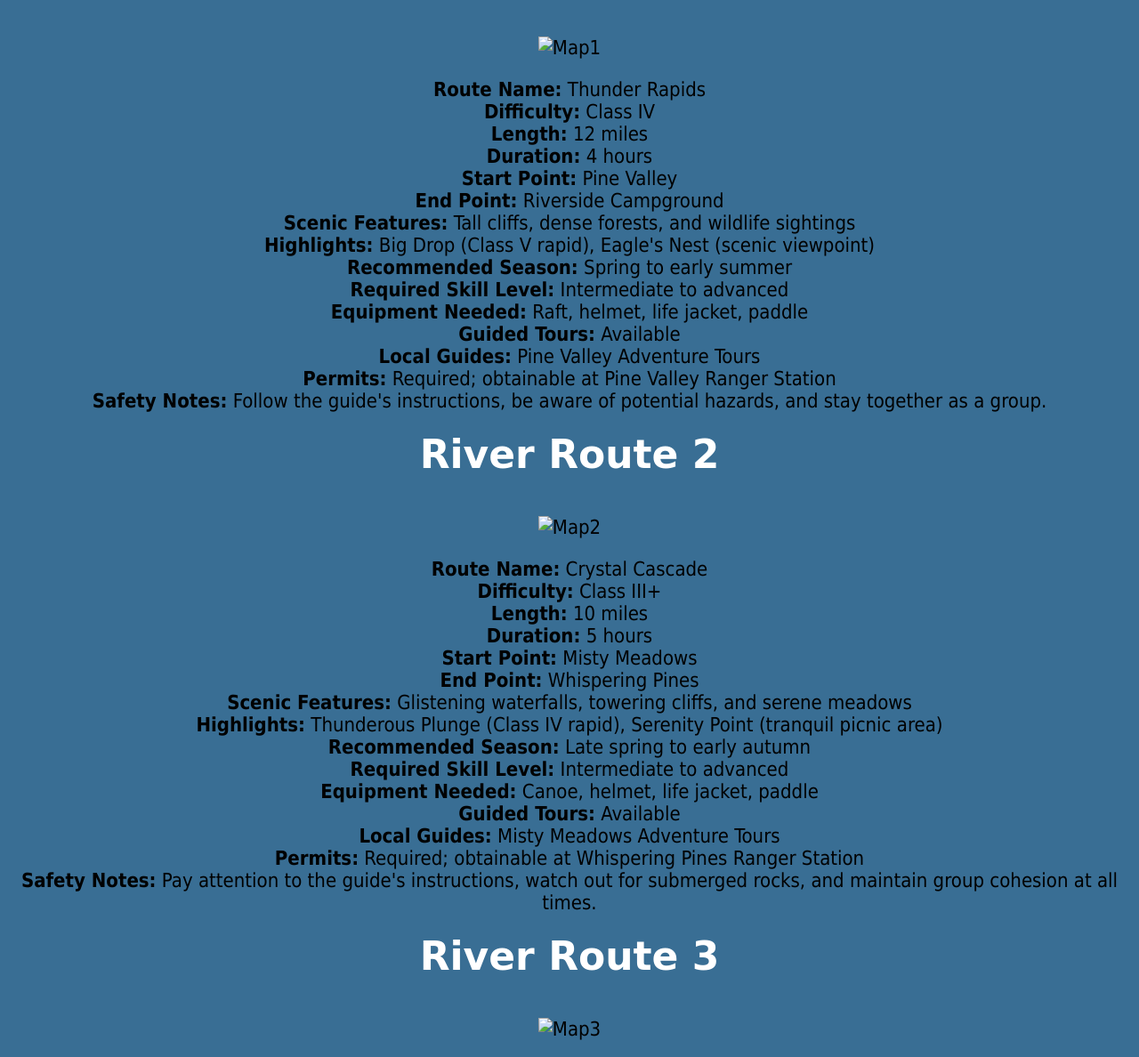
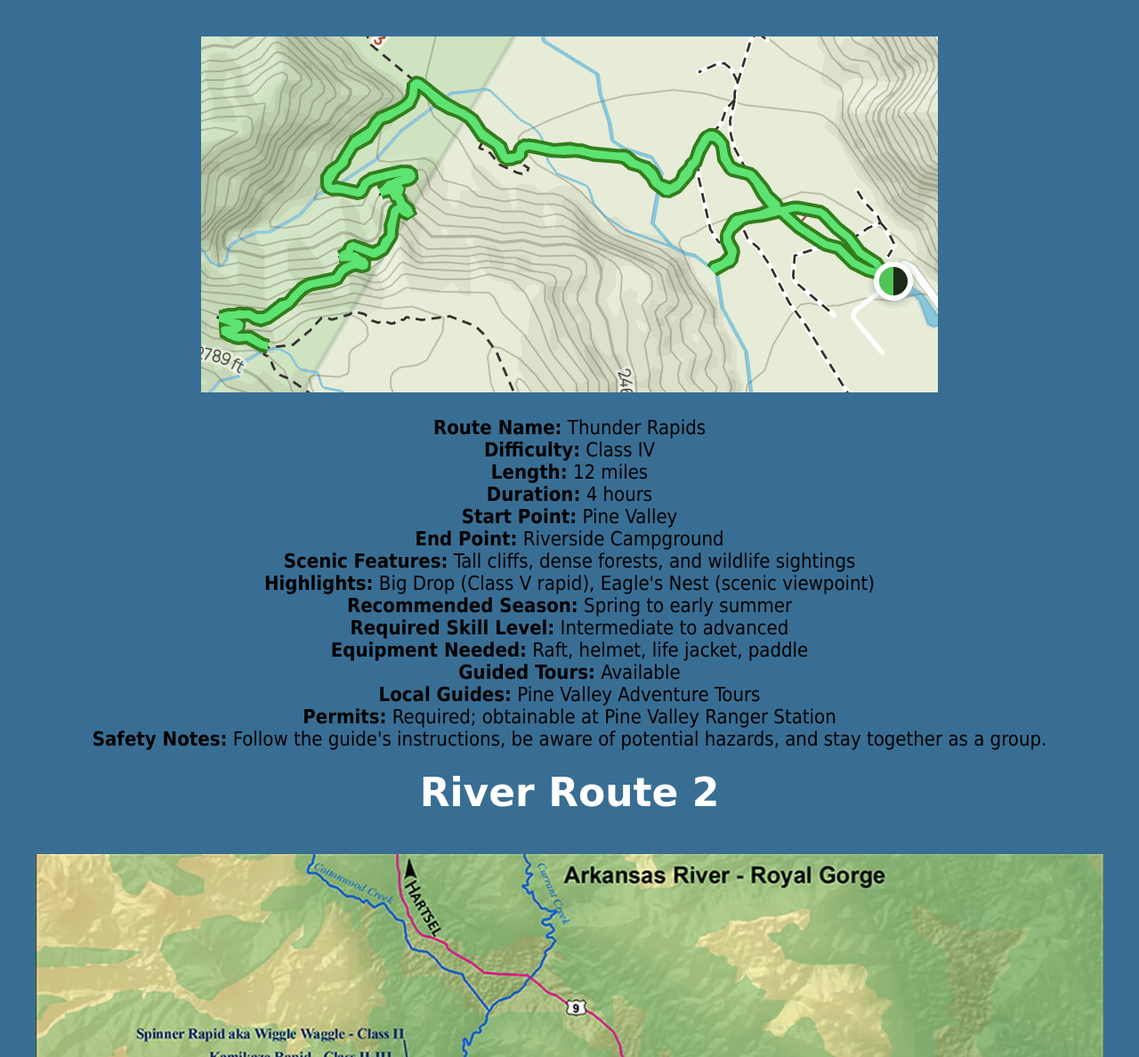
Before and after one commit to lauraramirez1942/wwr, a plain HTML site: page subpage.html in a window 1280 px wide. Shown: the part 399-1587 px from the top of the page at 89% size. Drawn offline with Linux system fonts and the light colour scheme; the site is published under a folder, as on GitHub Pages, so addresses that start at the root find nothing; a web font is replaced by a local one.

Commit message:
Images showing now

```diff
--- a/subpage.html
+++ b/subpage.html
@@ -27,7 +27,7 @@
             <!-- River 1 -->
             <div class="container">
                 <h3 class="home-title">River Route 1</h1>
-                <img src="/images/map1.png" alt="Map1">
+                <img src="images/map1.png" alt="Map1">
                 <ul>
                     <li><strong>Route Name:</strong> Thunder Rapids</li>
                     <li><strong>Difficulty:</strong> Class IV</li>
@@ -49,7 +49,7 @@
             <!-- River 2 -->
             <div class="container">
                 <h3 class="home-title">River Route 2</h1>
-                <img src="/images/map2.png" alt="Map2">
+                <img src="images/map2.png" alt="Map2">
                 <ul>
                     <li><strong>Route Name:</strong> Crystal Cascade</li>
                     <li><strong>Difficulty:</strong> Class III+</li>
@@ -71,7 +71,7 @@
             <!-- River 3 -->
             <div class="container">
                 <h3 class="home-title">River Route 3</h1>
-                <img src="/images/map3.png" alt="Map3">
+                <img src="images/map3.png" alt="Map3">
                 <ul>
                     <li><strong>Route Name:</strong> Wildwater Run</li>
                     <li><strong>Difficulty:</strong> Class III+</li>
```
